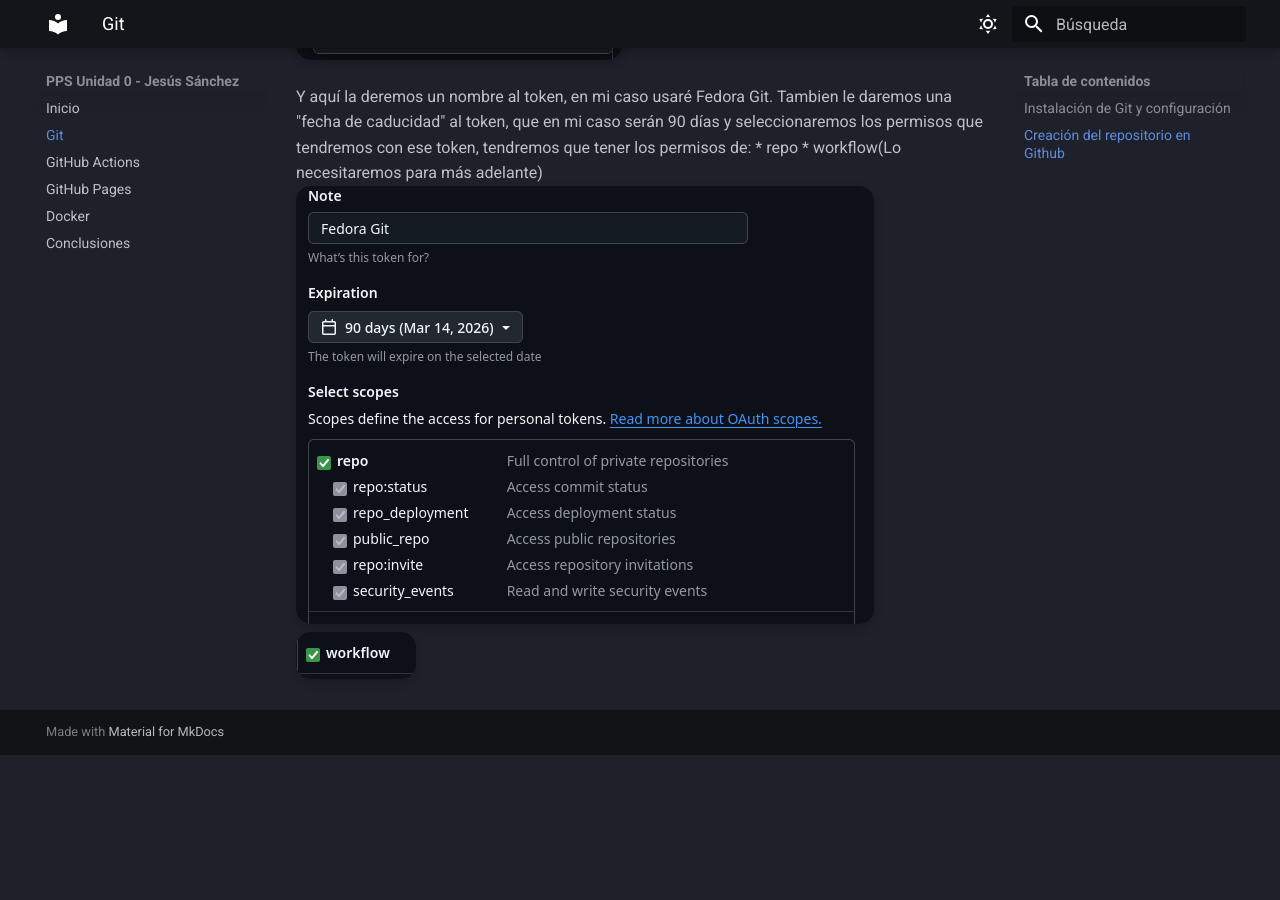
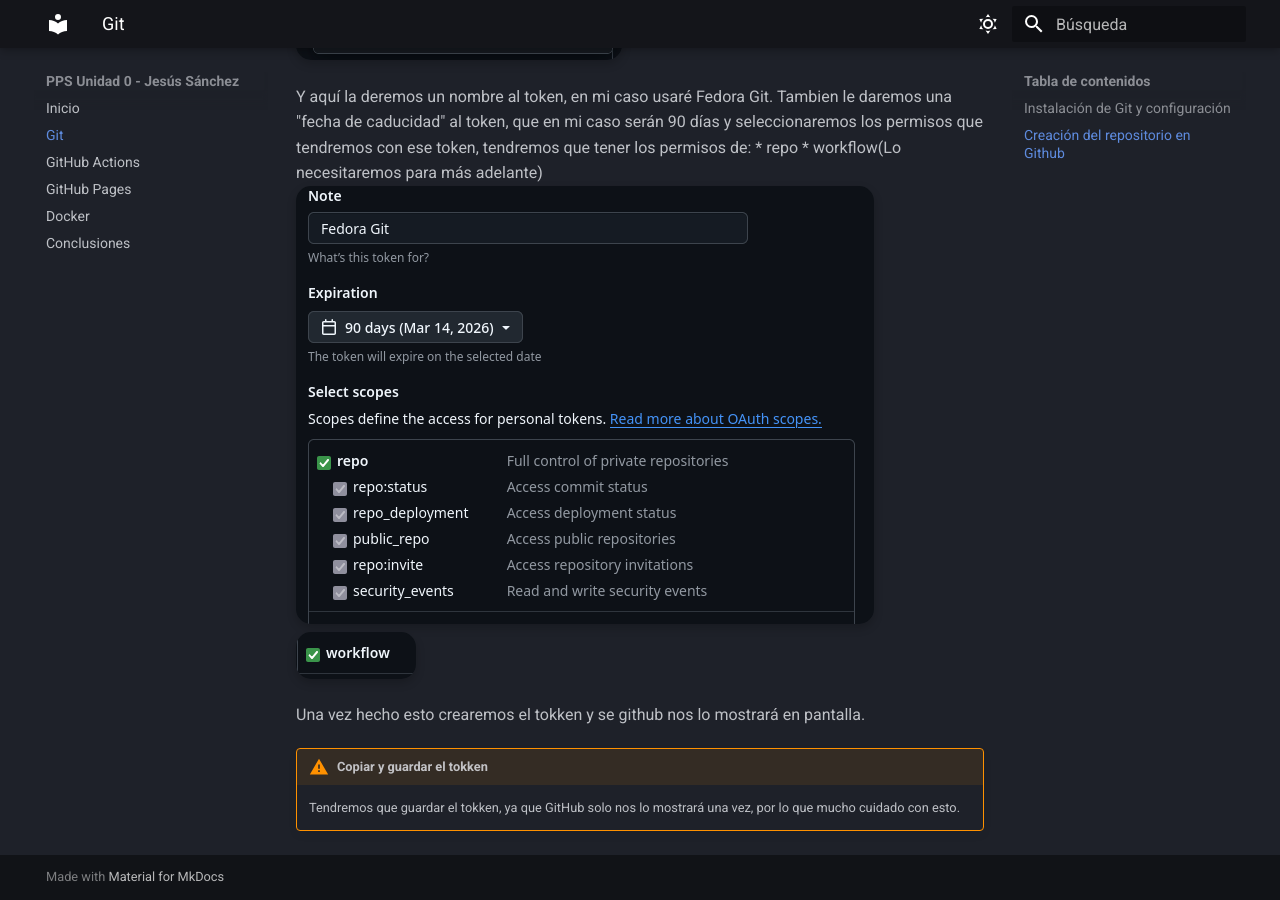
Before and after one commit to Marruch0/PPS-Unidad0-Tarea-Jesus_Sanchez, an MkDocs documentation site: the page built from docs/git.md, in a window 1280 px wide and 900 px high, scrolled down 4096 px. Built offline with MkDocs 1.6.1 and Material for MkDocs 9.7.7, drawn with Linux system fonts in a browser that asks for light colours; before the commit the page ends 4851 px from its top, so only the background shows below that.

Commit message:
Añadido en git.md

```diff
--- a/docs/git.md
+++ b/docs/git.md
@@ -57,3 +57,7 @@
 	* workflow(Lo necesitaremos para más adelante)
 ![Permisos token](imagenes/token3.png)
 ![Permisos workflow](imagenes/token4.png)
+
+Una vez hecho esto crearemos el tokken y se github nos lo mostrará en pantalla.
+!!! warning "Copiar y guardar el tokken"
+	Tendremos que guardar el tokken, ya que GitHub solo nos lo mostrará una vez, por lo que mucho cuidado con esto.
```
